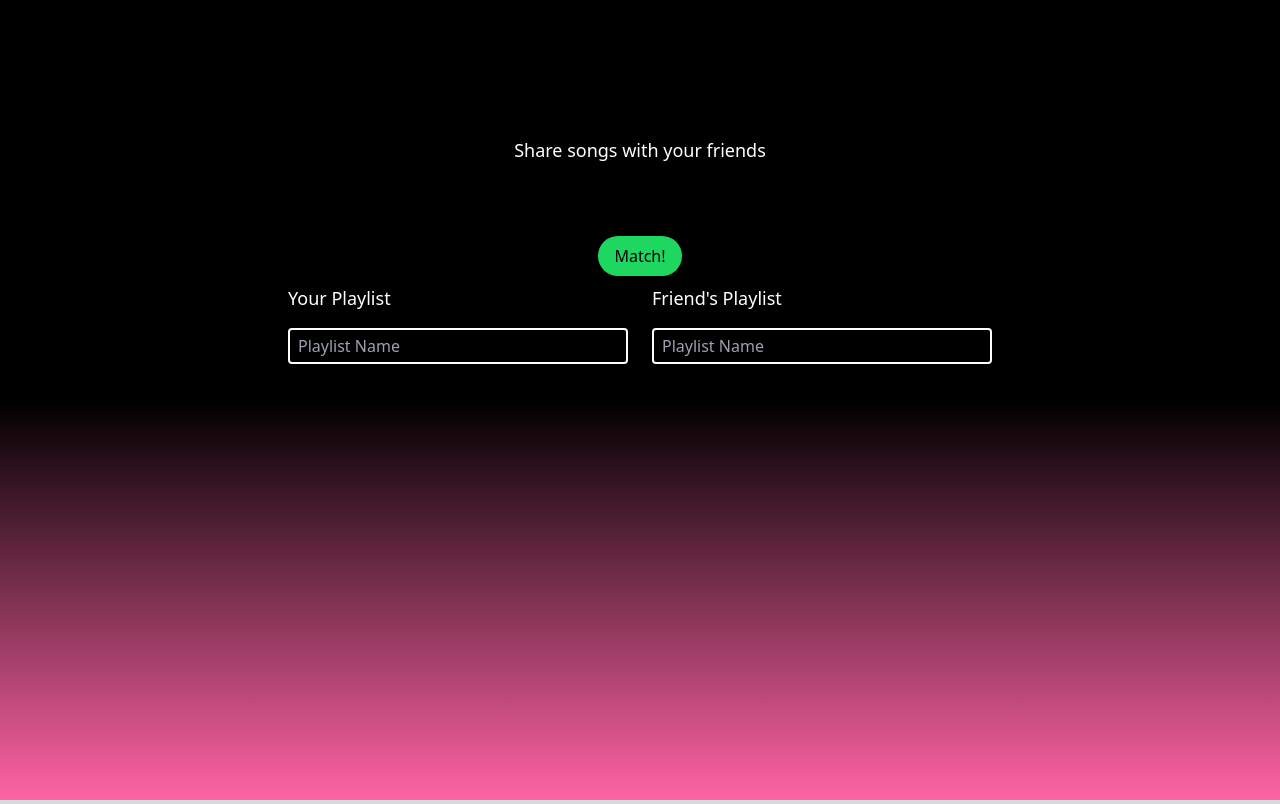
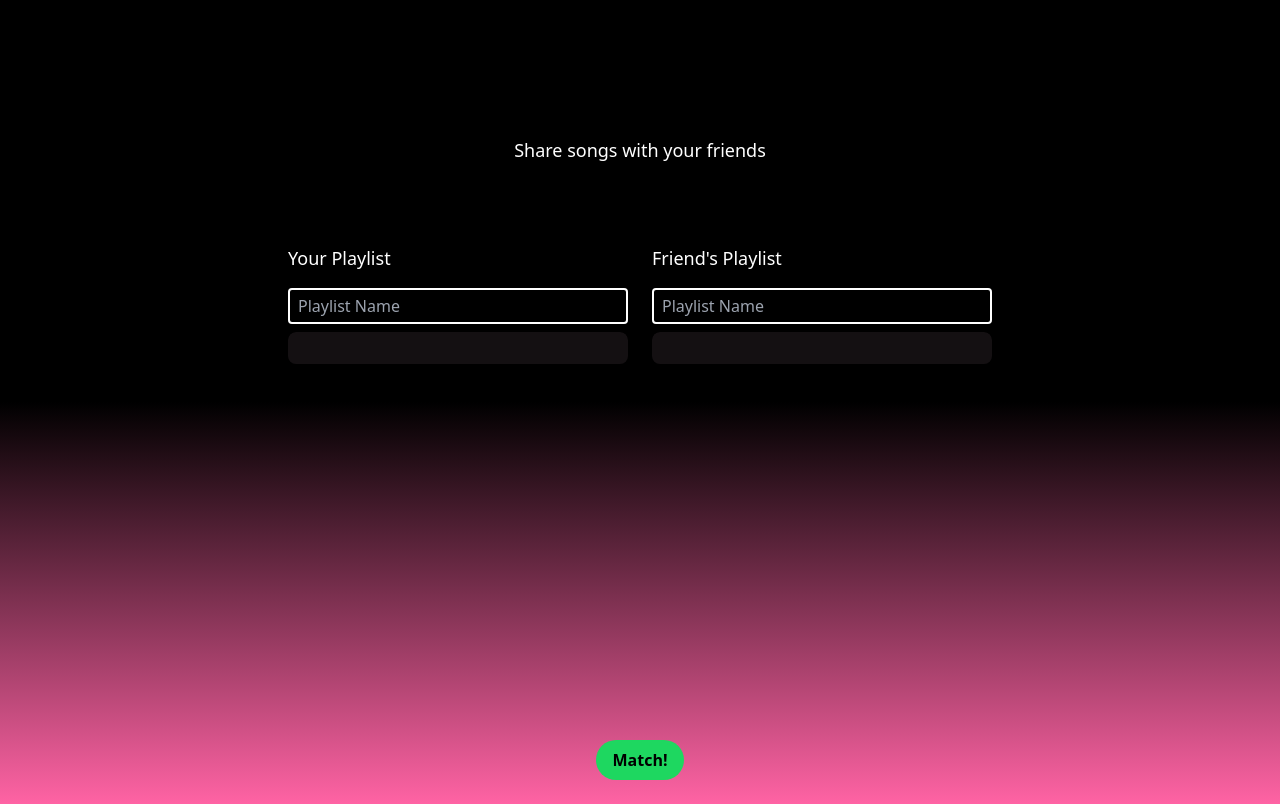
Before and after one commit to a22yuen/spotify-match, a Next.js app in the folder frontend/: page /playlists in a window 1280 px wide. Built offline with nearby package versions, Linux system fonts and the light colour scheme.

Commit message:
track visual dev

```diff
--- a/frontend/src/components/Playlists/PlayListItems.tsx
+++ b/frontend/src/components/Playlists/PlayListItems.tsx
@@ -15,7 +15,7 @@ export const PlaylistItems = (props: { items: Item[] }) => {
     console.log("==items", props?.items)
   }, [props?.items])
   return (
-    <div className="flex flex-col py-4 px-4 gap-2 bg-black rounded-lg">
+    <div className="flex flex-col py-4 px-4 gap-2 bg-spotify-dark-gray rounded-lg">
       {props?.items?.map((item, index) => {
         return <Track track={item.track} key={index} />;
       })}
--- a/frontend/src/components/Playlists/PlaylistPage.tsx
+++ b/frontend/src/components/Playlists/PlaylistPage.tsx
@@ -78,6 +78,26 @@ export const PlaylistPage = () => {
     );
   };
 
+  const renderColumnB = () => {
+    return (
+      <div className="flex flex-col gap-2 w-full">
+        <div className="text-white py-2 text-lg"> Friend's Playlist </div>
+        <div className="flex flex-row gap-2">
+          <input
+            className="rounded text-white bg-black px-2 py-1 border-2 border-white w-full"
+            type="text"
+            placeholder="Playlist Name"
+            value={playlistB}
+            onChange={(e) => setPlaylistB(e.target.value)}
+          />
+        </div>
+        <div className="no-scrollbar h-96 overflow-y-auto rounded-lg">
+          {playlistItemsB && <PlaylistItems items={playlistItemsB} />}
+        </div>
+      </div>
+    );
+  };
+
   return (
     <div className="flex flex-col w-full bg-gradient-to-b from-black via-black to-background-pink items-center">
       <div className="text-white py-2 text-lg mt-32">
@@ -93,6 +113,11 @@ export const PlaylistPage = () => {
       {
         //3 column div
       }
+      <div className="flex flex-row w-3/4 px-32 gap-6 justify-between">
+        {renderColumnA()}
+        {renderColumnB()}
+      </div>
+      <div className="my-6">
       <GreenButton
         onClick={() => {
           console.log("==click");
@@ -100,23 +125,10 @@ export const PlaylistPage = () => {
           searchPlaylist("B", playlistB);
         }}
       >
-        Match!
+        <p className="text-base font-semibold">Match!</p>
       </GreenButton>
-      <div className="flex flex-row w-3/4 px-32 gap-6 justify-between">
-        {renderColumnA()}
-        <div className="flex flex-col gap-2 w-full">
-          <div className="text-white py-2 text-lg"> Friend's Playlist </div>
-          <div className="flex flex-row gap-2">
-            <input
-              className="rounded text-white bg-black px-2 py-1 border-2 border-white w-full"
-              type="text"
-              placeholder="Playlist Name"
-              value={playlistB}
-              onChange={(e) => setPlaylistB(e.target.value)}
-            />
-          </div>
-        </div>
       </div>
+
     </div>
   );
 };
--- a/frontend/src/components/Playlists/Track.tsx
+++ b/frontend/src/components/Playlists/Track.tsx
@@ -4,15 +4,23 @@ interface Track {
   artists: { name: string }[];
 }
 
+
 export const Track = (props: { track: Track }) => {
+
+  const truncateText = (text : string) => {
+    if (text.length > 40) {
+      return text.substring(0, 40) + "..."
+    }
+    return text
+  }
   return (
-    <div className="flex flex-row px-2 py-2 bg-blue-500 rounded gap-2">
+    <div className="flex flex-row px-2 py-2 shadow-xl bg-spotify-gray shadow-inner rounded gap-2">
       <img
-        className="object-cover w-14 h-14 border-gray border-2 rounded"
+        className="object-cover w-14 h-14 rounded shadow-2xl shadow-black"
         src={props?.track?.album?.images?.[0]?.url}
       />
       <div className="flex flex-col">
-        <p className="text-white text-lg">{props?.track?.name}</p>
+        <p className="flex flex-row font-semibold text-white text-lg w-full text-ellipsis overflow-hidden">{truncateText(props?.track?.name)}</p>
         <p className="text-white text-base">{props?.track?.artists[0].name}</p>
       </div>
     </div>
--- a/frontend/tailwind.config.js
+++ b/frontend/tailwind.config.js
@@ -25,6 +25,10 @@ module.exports = {
         "background-green": "#336b47",
         "background-pink": "#ff63a4",
         "spotify-green": "#1ED760",
+        "spotify-black": "#191414",
+        "spotify-gray": "#383838",
+        "spotify-gray-2": "#242424",
+        "spotify-dark-gray": "#141012",
       },
     },
   },
```
